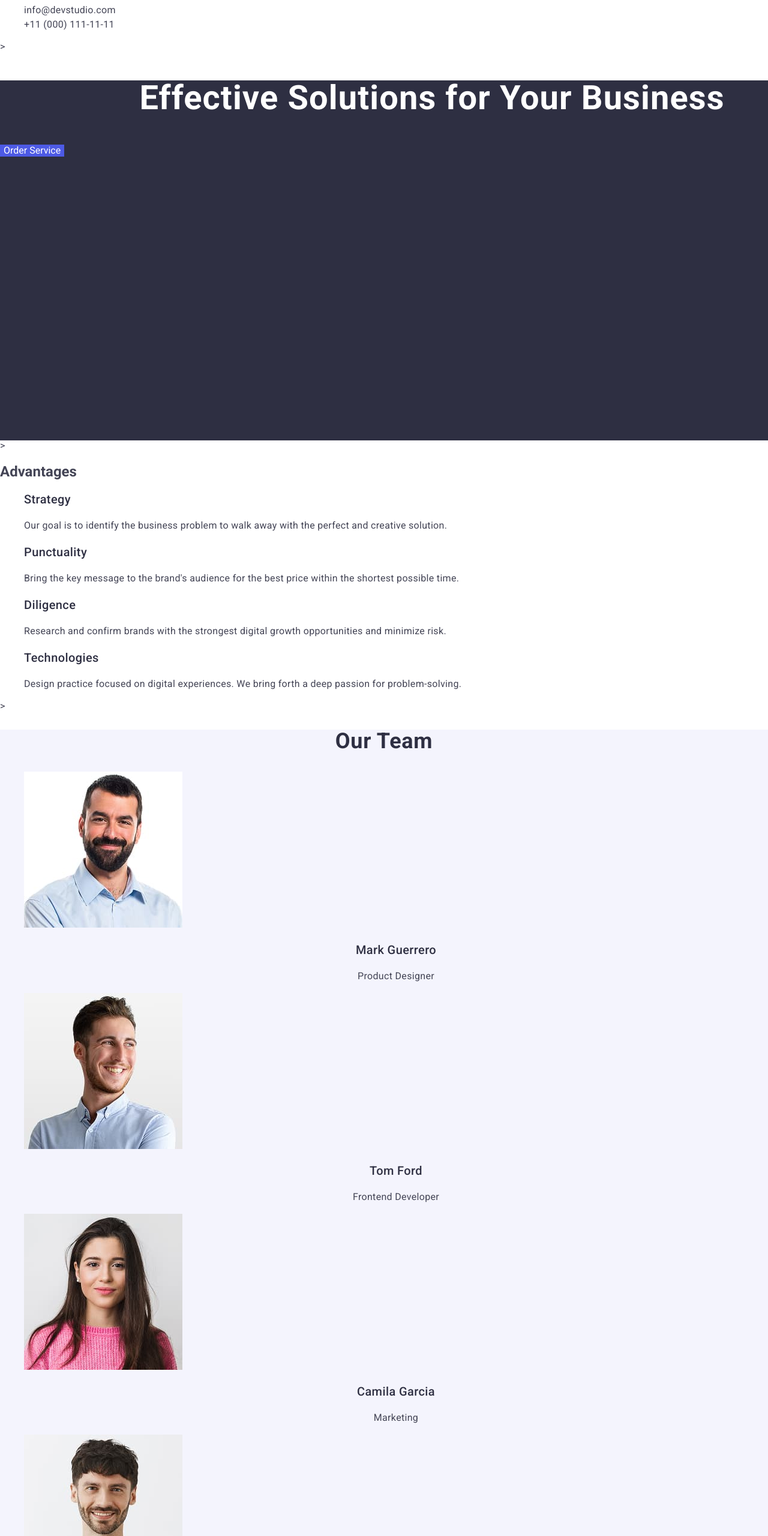
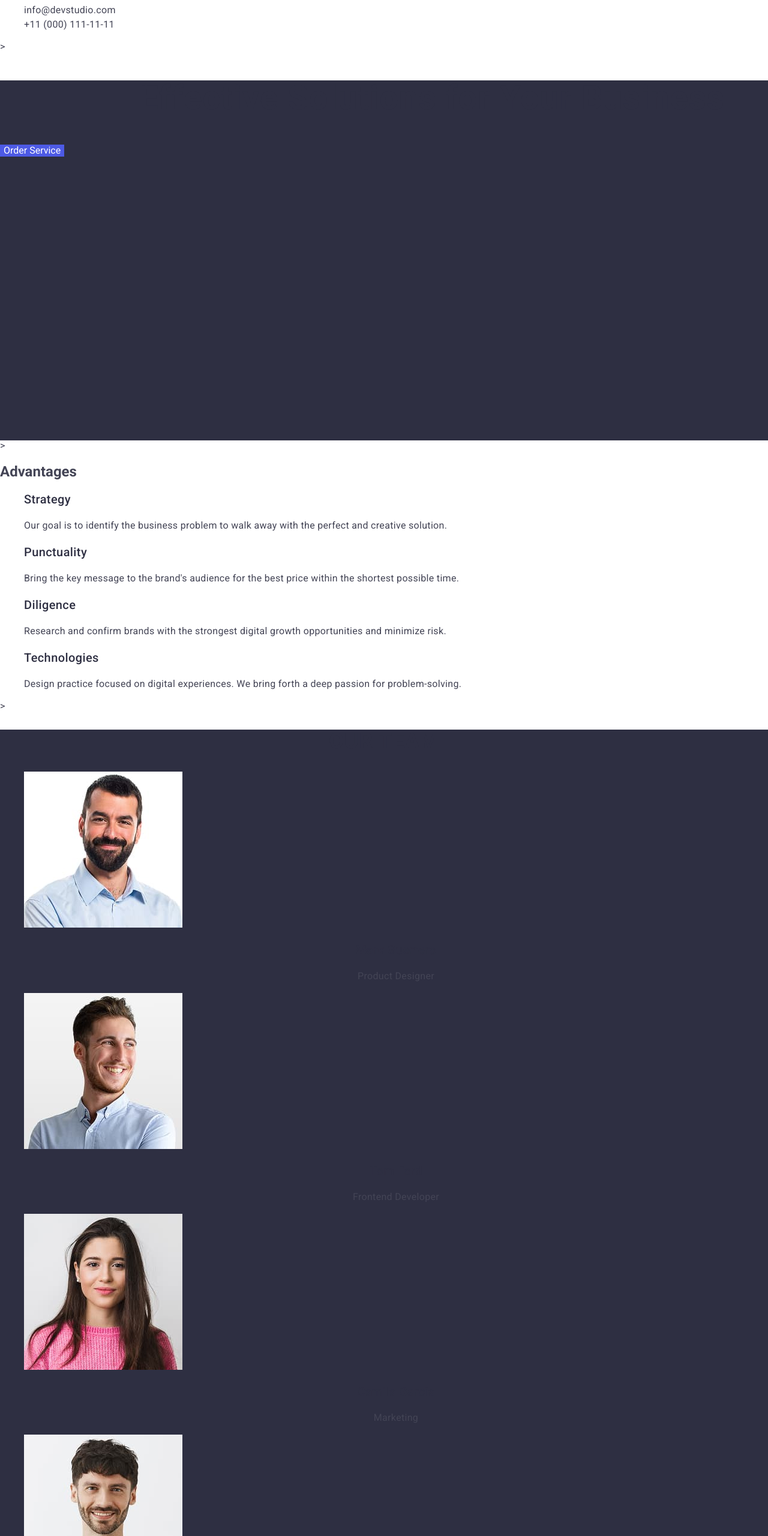
Before and after one commit to iryna-vysochan/goit-markup-hw-02, a plain HTML site: page index.html in a window 1280 px wide. Shown: the part 120-2680 px from the top of the page at 60% size. Drawn offline with nearby package versions, Linux system fonts and the light colour scheme.

Commit message:
correctoin

```diff
--- a/css/styles.css
+++ b/css/styles.css
@@ -68,12 +68,12 @@ color: #2e2f42;
         line-height: 1.07;
         letter-spacing: 0.02em;
         text-align: center;
-        color: #fff;
+        color: #2e2f42;
 }
 .hero-baner-button {
 
          background-color: #4d5ae5;
-         color: #fff;
+         color:#fff;
          border: none;
          cursor: pointer;
 }
@@ -84,7 +84,7 @@ color: #2e2f42;
    background-color: #4d5ae5;
 }
 .team {
-    background-color: #f4f4fd;
+    background-color: #2e2f42;
 }
 .description-list-item-title {
 
@@ -111,6 +111,7 @@ color: #2e2f42;
         letter-spacing: 0.02em;
         text-align: center;
         color: #2e2f42;
+        text-transform: uppercase;
 }
 .team-list-item-title {
 
@@ -139,6 +140,7 @@ color: #2e2f42;
         letter-spacing: 0.02em;
         text-align: center;
         color: #2e2f42;
+        text-transform: uppercase;
 }
 
 .portfolio-list-item-title {
```
